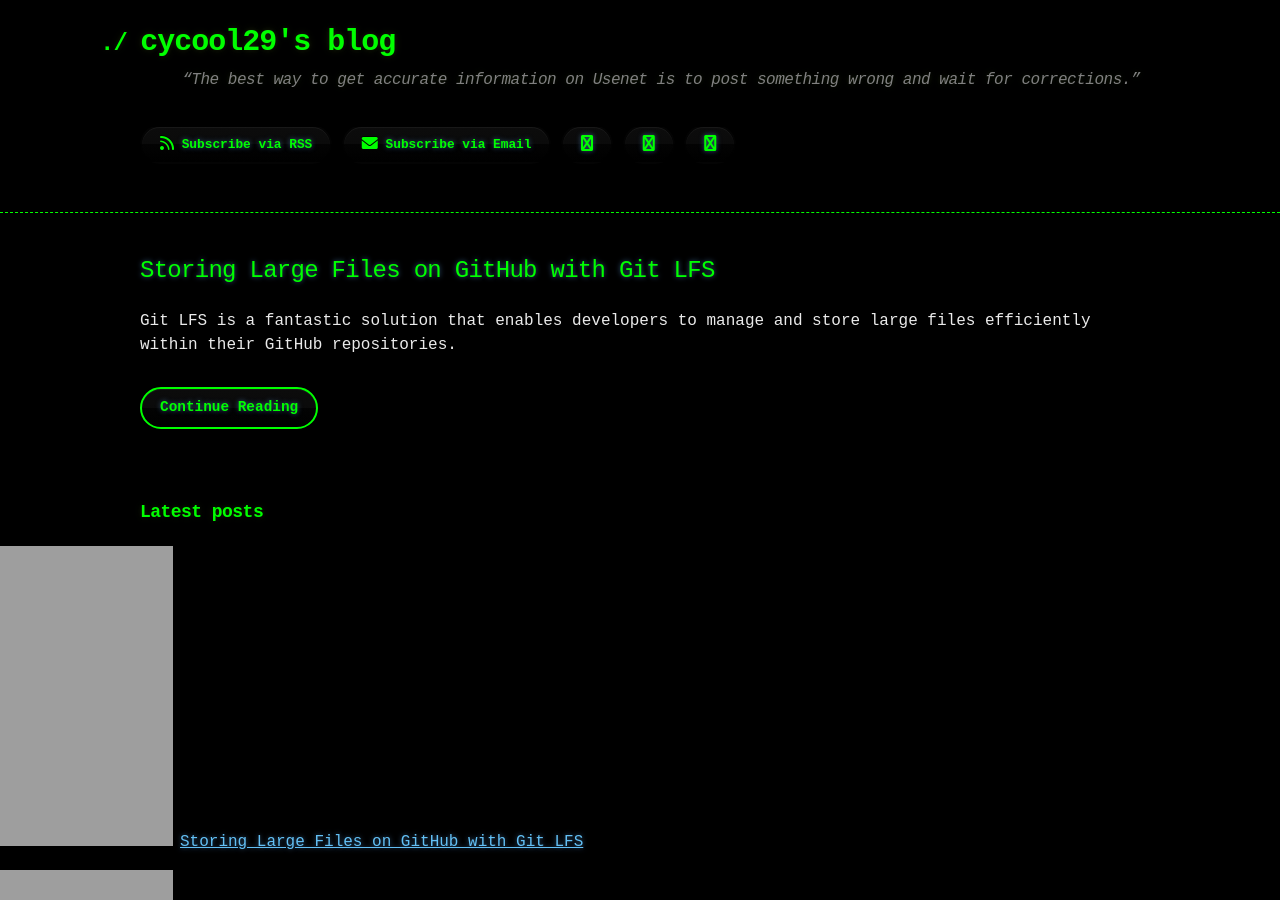
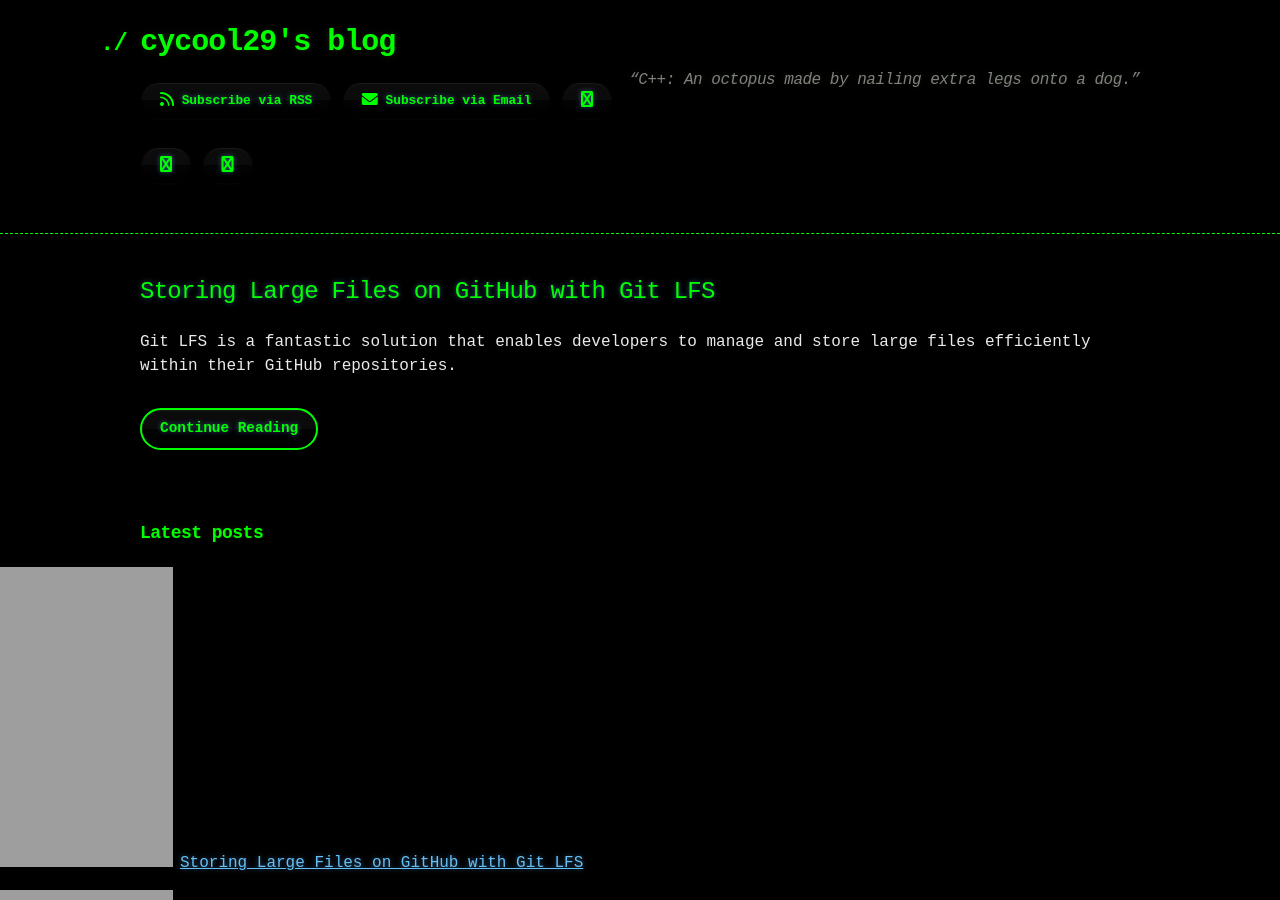
Before and after one commit to cycool29/cycool29.github.io, a Jekyll site: the page built from index.md, in a window 1280 px wide and 900 px high. Built offline with Jekyll 4.4.1, drawn with Linux system fonts in a browser that asks for light colours; a style sheet for code colours, icons or effects is not loaded.

Commit message:
Update quotes

```diff
--- a/_config.yml
+++ b/_config.yml
@@ -1,5 +1,5 @@
 title: cycool29's blog
-description: "“The best way to get accurate information on Usenet is to post something wrong and wait for corrections.” "
+description: "“C++: An octopus made by nailing extra legs onto a dog.” "
 bio: A high school student. Intermediate in Python, Git, Bash. Learning JavaScript. He/Him. "
 author: cycool29
 url: https://cycool29.github.io
```
